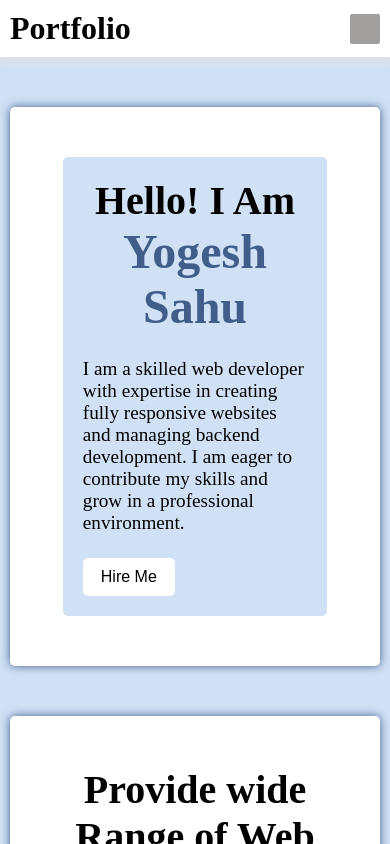
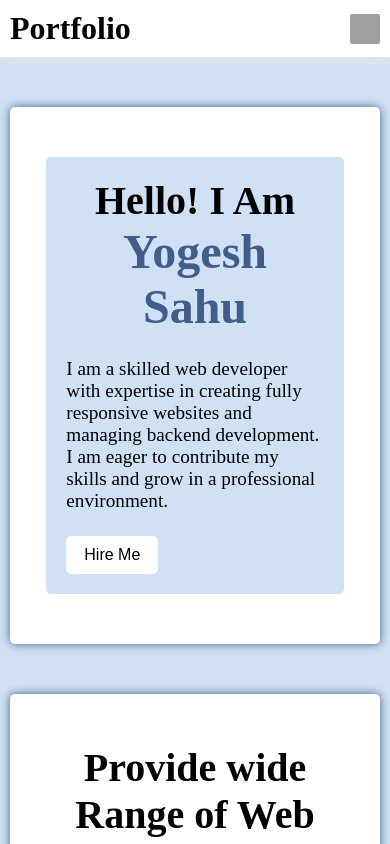
Before and after one commit to Yogesh0421/My-Portfolio, a React (Vite) app: page / in a window 390 px wide. Shown: the top 844 px of the page. Built offline with nearby package versions, Linux system fonts and the light colour scheme.

Commit message:
changed index.css file

```diff
--- a/src/Components/Home/Home.css
+++ b/src/Components/Home/Home.css
@@ -62,7 +62,7 @@ p{
 
 @media screen and (max-width:400px) {
     .text-container{
-        max-width: 80%;
+        max-width: 90%;
         padding: 20px;
     }
 }
```
